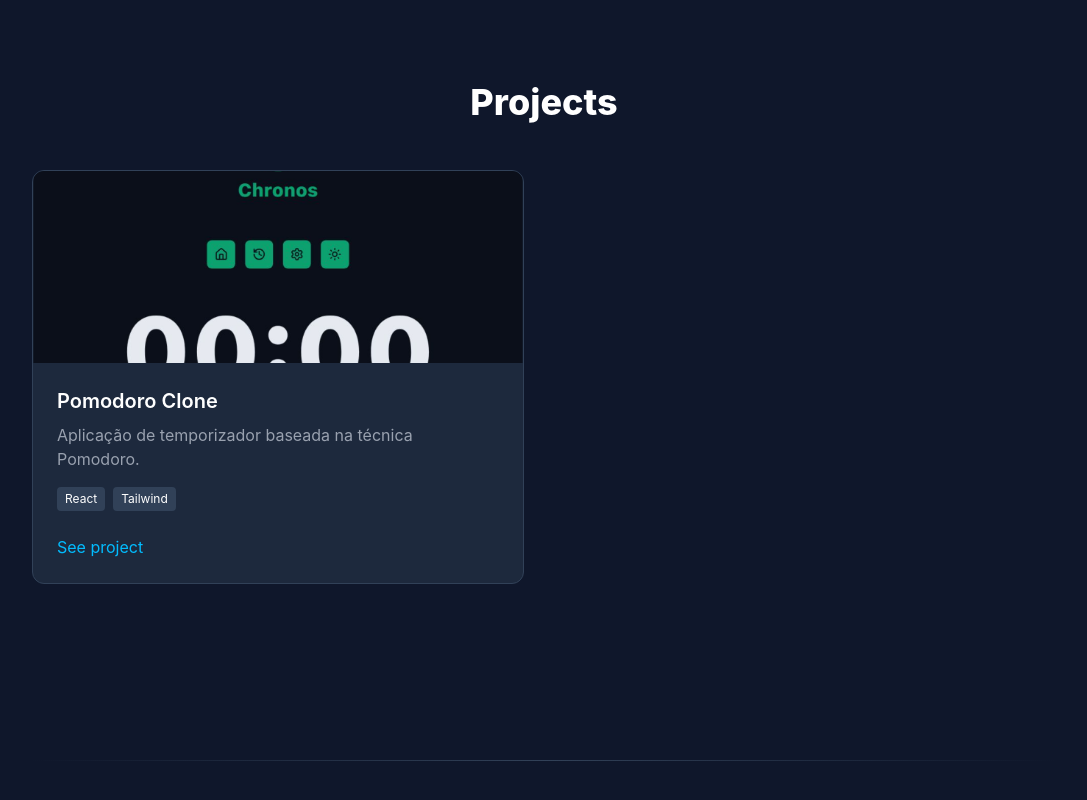
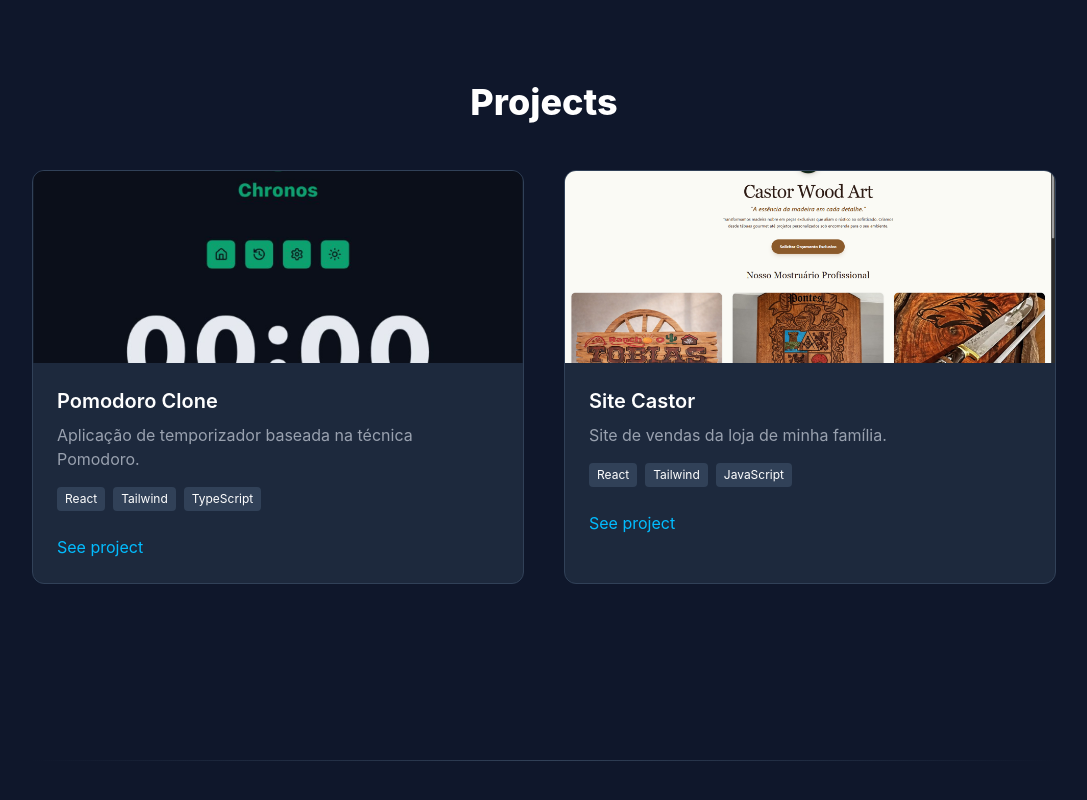
Before and after one commit to bosco227/portfolio, a React (Vite) app: page / in a window 1280 px wide. Shown: the part 1624-2424 px from the top of the page, without its empty margins (96-1183 px from the left). Built offline with nearby package versions, Linux system fonts and the light colour scheme.

Commit message:
Adicionado um novo projeto

```diff
--- a/package.json
+++ b/package.json
@@ -13,7 +13,7 @@
     "framer-motion": "^12.35.1",
     "react": "^19.2.0",
     "react-dom": "^19.2.0",
-    "tailwind": "^4.0.0"
+    "tailwind": "^2.3.1"
   },
   "devDependencies": {
     "@eslint/js": "^9.39.1",
--- a/src/components/Projects.jsx
+++ b/src/components/Projects.jsx
@@ -8,9 +8,16 @@ export default function Projects() {
     {
       title: "Pomodoro Clone",
       desc: "Aplicação de temporizador baseada na técnica Pomodoro.",
-      tech: ["React", "Tailwind"],
+      tech: ["React", "Tailwind","TypeScript"],
       link: "https://pomodoro-clone-woad.vercel.app/",
-      image: "/pomodoro.png", // coloque um screenshot em /public
+      image: "/pomodoro.png",
+    },
+    {
+      title: "Site Castor",
+      desc: "Site de vendas da loja de minha família.",
+      tech: ["React", "Tailwind","JavaScript"],
+      link: "https://site-castor.vercel.app/",
+      image: "/castor.png",
     },
   ];
   const { language } = useContext(LanguageContext);
```
Also changed, not shown: public/castor.png (added), 1 other file (tests, documents, lock files or other folders).
